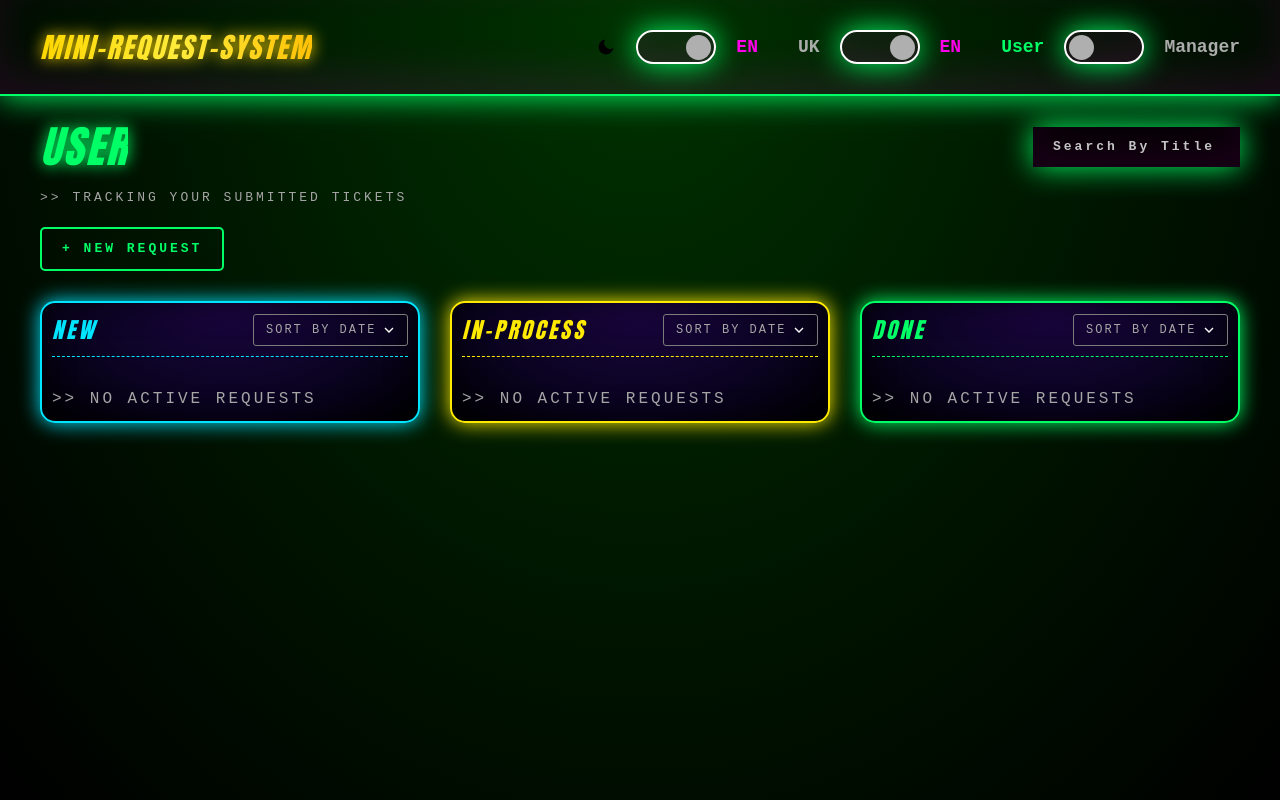
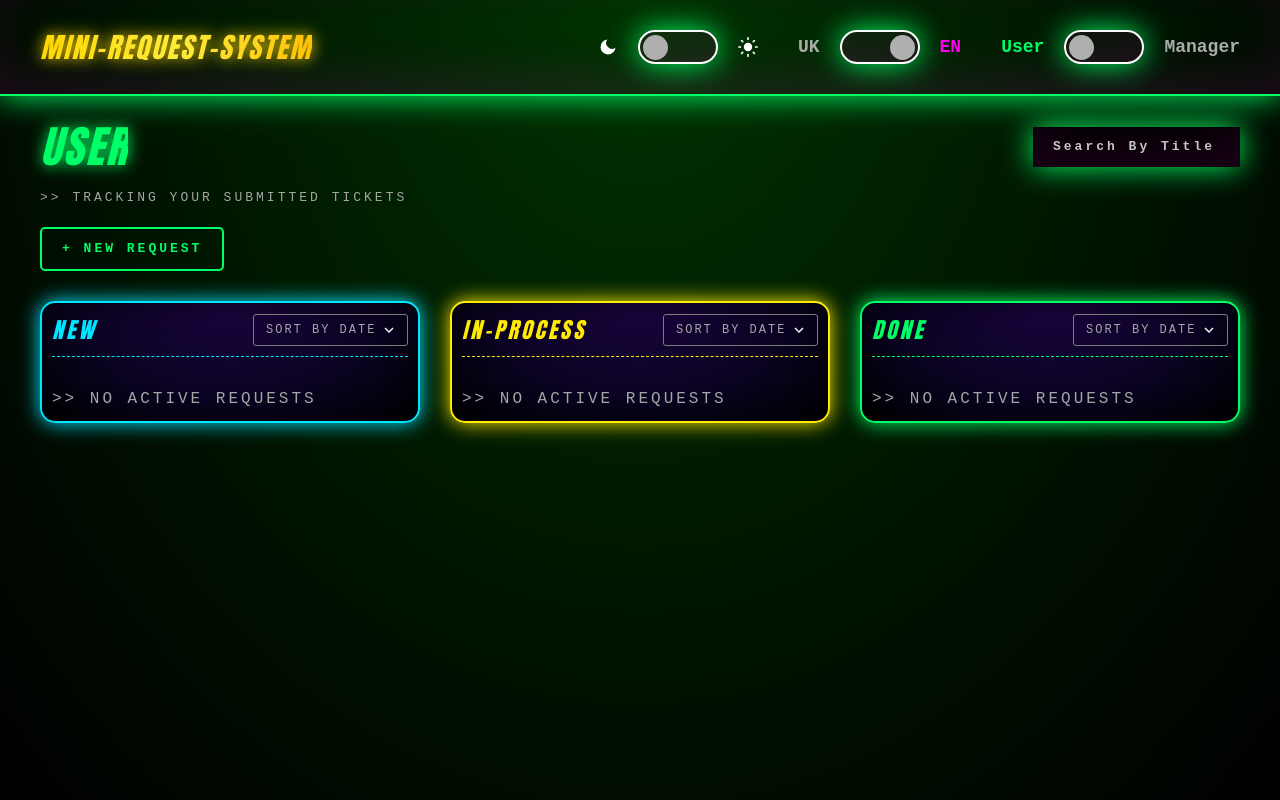
Before and after one commit to ArtemPaskall/mini-request-system, a React (Vite) app: page / in a window 1280 px wide. Built offline with nearby package versions, Linux system fonts and the light colour scheme.

Commit message:
add theme

```diff
--- a/src/App.tsx
+++ b/src/App.tsx
@@ -6,9 +6,10 @@ import { RootState } from "./redux/store"
 
 function App() {
   const mode = useSelector((state: RootState) => state.mode.mode)
+  const theme = useSelector((state: RootState) => state.theme)
 
   return (
-    <div className={`${"theme"}  ${mode !== "USER" ? "theme-manager" : ""}`}>
+    <div className={`${"theme"}  ${theme !== "DARK" ? "theme-manager" : ""}`}>
       <Header></Header>
 
       {mode === "USER" && <User />}
--- a/src/components/Header/Header.module.css
+++ b/src/components/Header/Header.module.css
@@ -54,6 +54,11 @@
 .darkThemeIcon {
   width: 20px;
   height: 20px;
+  filter: brightness(0) invert(1);
+}
+
+.light {
+  filter: brightness(1) invert(0);
 }
 
 .header__switcherButton {
--- a/src/components/Header/Header.tsx
+++ b/src/components/Header/Header.tsx
@@ -2,15 +2,18 @@ import styles from "./Header.module.css"
 import { useDispatch, useSelector } from "react-redux"
 import { toggleMode } from "../../redux/modeSlice"
 import { toggleLang } from "../../redux/langSlice"
+import { toggleTheme } from "../../redux/themeSlice"
 import { RootState } from "../../redux/store"
 import { AppDispatch } from "../../redux/store"
 import { useTranslation } from "../../utils/useTranslation"
 import DarkThemeIcon from "../../assets/moon.svg"
+import LightThemeIcon from "../../assets/sun.svg"
 
 export default function Header() {
   const dispatch = useDispatch<AppDispatch>()
   const mode = useSelector((state: RootState) => state.mode.mode)
   const lang = useSelector((state: RootState) => state.lang)
+  const theme = useSelector((state: RootState) => state.theme)
   const t = useTranslation()
 
   return (
@@ -21,20 +24,28 @@ export default function Header() {
           <div className={styles.switcherWrapp}>
             <div className={styles.header__switcherWrapp}>
               <div
-                className={`${styles.header__modeTitle} ${lang === "UK" ? styles.activeUser : ""}`}
+                className={`${styles.header__modeTitle} ${theme === "DARK" ? styles.activeUser : ""}`}
               >
-                <img src={DarkThemeIcon} alt="" className={styles.darkThemeIcon} />
+                <img
+                  src={DarkThemeIcon}
+                  alt=""
+                  className={`${styles.darkThemeIcon} ${theme !== "DARK" ? styles.light : ""}`}
+                />
               </div>
               <div
-                className={`${styles.header__switcher} ${lang !== "UK" ? styles.header__switcherUser : ""}`}
-                onClick={() => dispatch(toggleLang())}
+                className={`${styles.header__switcher} ${theme !== "DARK" ? styles.header__switcherUser : ""}`}
+                onClick={() => dispatch(toggleTheme())}
               >
                 <div className={styles.header__switcherButton}></div>
               </div>
               <div
-                className={`${styles.header__modeTitle} ${lang === "EN" ? styles.activeManager : ""}`}
+                className={`${styles.header__modeTitle} ${theme === "LIGHT" ? styles.activeManager : ""}`}
               >
-                EN
+                <img
+                  src={LightThemeIcon}
+                  alt=""
+                  className={`${styles.darkThemeIcon} ${theme !== "DARK" ? styles.light : ""}`}
+                />
               </div>
             </div>
             <div className={styles.header__switcherWrapp}>
--- a/src/redux/store.ts
+++ b/src/redux/store.ts
@@ -2,12 +2,14 @@ import { configureStore } from "@reduxjs/toolkit"
 import modeSlice from "./modeSlice"
 import langSlice from "./langSlice"
 import requesSlice from "./requestSlice"
+import themeSlice from "./themeSlice"
 
 export const store = configureStore({
   reducer: {
     mode: modeSlice,
     request: requesSlice,
     lang: langSlice,
+    theme: themeSlice,
   },
 })
 
--- /dev/null
+++ b/src/redux/themeSlice.tsx
@@ -0,0 +1,26 @@
+import { createSlice } from "@reduxjs/toolkit"
+import type { Theme } from "../types"
+
+const loadTheme = (): Theme => {
+  const saved = localStorage.getItem("theme")
+  if (saved === "DARK" || saved === "LIGHT") return saved
+
+  return "DARK"
+}
+
+const initialState: Theme = loadTheme()
+
+const themeSlice = createSlice({
+  name: "theme",
+  initialState,
+  reducers: {
+    toggleTheme: (state) => {
+      const changedValue = state === "DARK" ? "LIGHT" : "DARK"
+      localStorage.setItem("theme", changedValue)
+      return changedValue
+    },
+  },
+})
+
+export const { toggleTheme } = themeSlice.actions
+export default themeSlice.reducer
--- a/src/types.ts
+++ b/src/types.ts
@@ -3,6 +3,8 @@ export interface ModeType {
 }
 
 export type Lang = "UK" | "EN"
+
+export type Theme = "DARK" | "LIGHT"
 
 export interface RequestType {
   id: string
```
